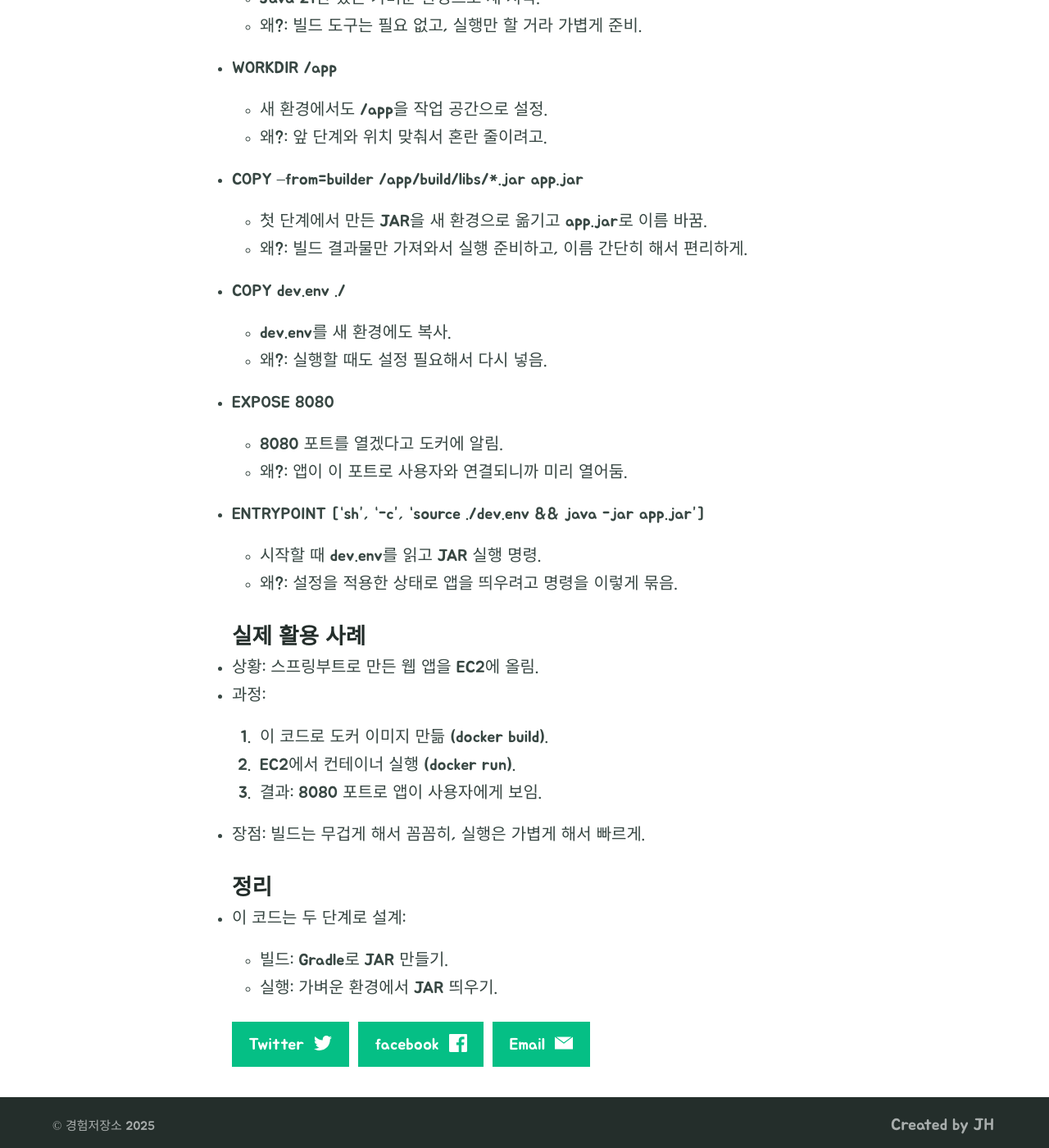
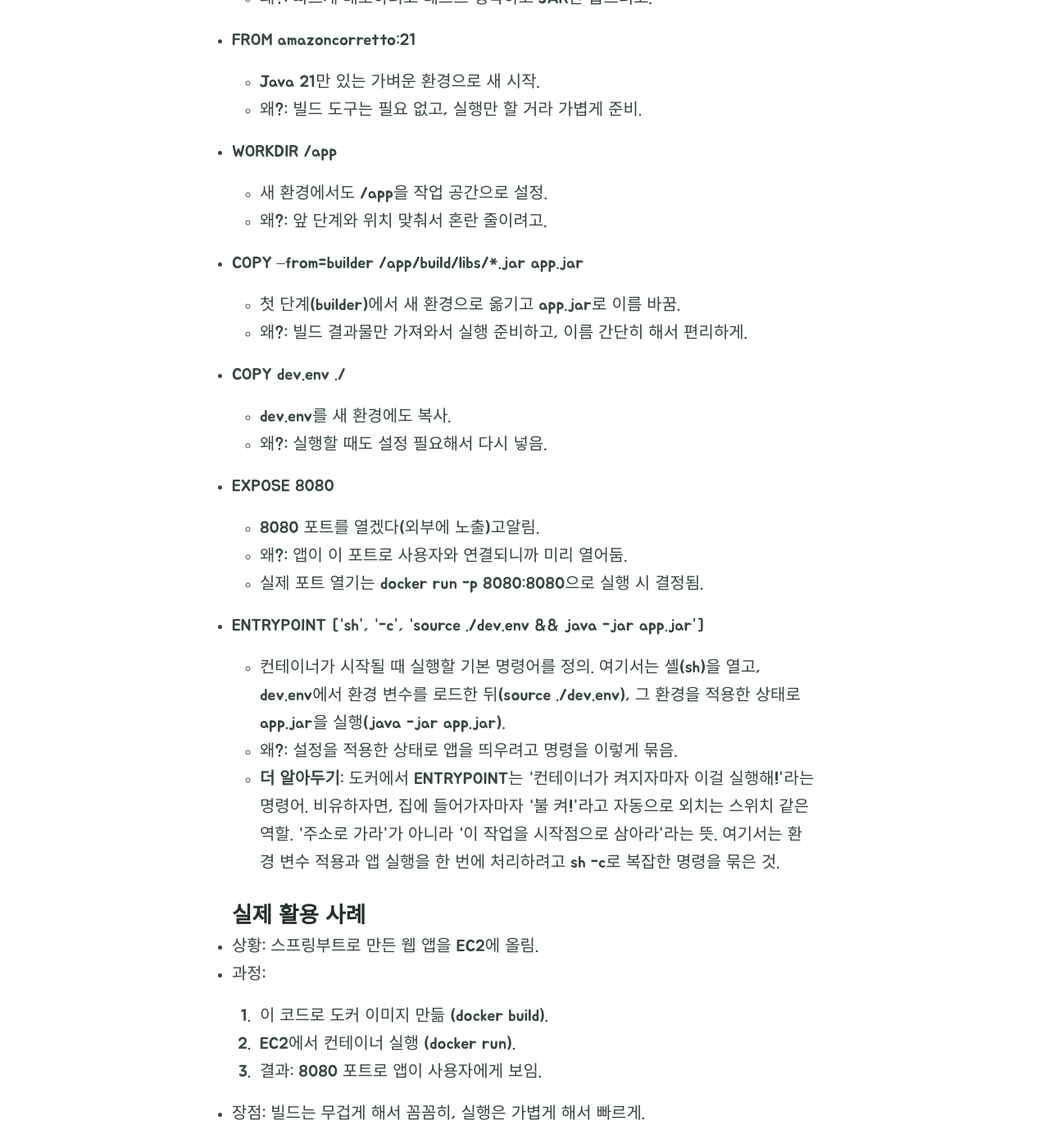
Before and after one commit to tletle7102/tletle7102.github.io, a Jekyll site: the page built from _posts/2025-03-09-cs-76.md, in a window 1280 px wide and 1400 px high, scrolled down 1511 px. Shown: the whole window at 82% size. Built offline with Jekyll 4.4.1, drawn with Linux system fonts in a browser that asks for light colours; some of the changed text lies outside the part shown.

Commit message:
Update 2025-03-09-cs-76.md

```diff
--- a/_posts/2025-03-09-cs-76.md
+++ b/_posts/2025-03-09-cs-76.md
@@ -30,14 +30,14 @@ ENTRYPOINT ["sh", "-c", "source ./dev.env && java -jar app.jar"]
 #### 코드 설명
 - FROM gradle:8.5-jdk21 AS builder
   - Gradle과 Java 21이 있는 환경에서 빌드 시작. "builder"로 이름 붙임.
-  - 왜?: 앱 만들 때 Gradle이 필요하고, 나중에 가벼운 환경으로 넘어가려고 첫 단계로 분리.
+  - 왜?: 앱(jar파일, build시) 만들 때 Gradle이 필요하고, 컨테이너의 기반이 될 "운영체제나 소프트웨어"(이미지)를 지정함.
 
 - WORKDIR /app
-  - 도커 안에서 /app 폴더를 작업 공간으로 정함.
+  - 도커(컨테이너) 안에서 /app 폴더를 작업 공간으로 정함.
   - 왜?: 작업 위치를 미리 정해서 파일 관리 쉽게 하려고.
 
 - COPY . .
-  - 내 컴퓨터의 모든 파일을 /app으로 복사.
+  - 내 컴퓨터의 모든 파일을 /app(컨테이너 안)으로 복사.
   - 왜?: 코드와 설정을 도커로 옮겨서 빌드 시작하려고.
 
 - COPY dev.env ./
@@ -46,6 +46,7 @@ ENTRYPOINT ["sh", "-c", "source ./dev.env && java -jar app.jar"]
 
 - RUN gradle clean build -x test
   - Gradle로 빌드해서 JAR 파일 만듦. 테스트는 건너뜀.
+  - clean은 이전 빌드 파일을 지워서 깔끔하게 시작하고, build는 프로젝트를 빌드해서 JAR 파일을 만들어요. -x test는 테스트 과정을 건너뛰라는 뜻으로, "exclude test"의 약자.
   - 왜?: 빠르게 배포하려고 테스트 생략하고 JAR만 뽑으려고.
 
 - FROM amazoncorretto:21
@@ -57,7 +58,7 @@ ENTRYPOINT ["sh", "-c", "source ./dev.env && java -jar app.jar"]
   - 왜?: 앞 단계와 위치 맞춰서 혼란 줄이려고.
 
 - COPY --from=builder /app/build/libs/*.jar app.jar
-  - 첫 단계에서 만든 JAR을 새 환경으로 옮기고 app.jar로 이름 바꿈.
+  - 첫 단계(builder)에서 새 환경으로 옮기고 app.jar로 이름 바꿈.
   - 왜?: 빌드 결과물만 가져와서 실행 준비하고, 이름 간단히 해서 편리하게.
 
 - COPY dev.env ./
@@ -65,12 +66,14 @@ ENTRYPOINT ["sh", "-c", "source ./dev.env && java -jar app.jar"]
   - 왜?: 실행할 때도 설정 필요해서 다시 넣음.
 
 - EXPOSE 8080
-  - 8080 포트를 열겠다고 도커에 알림.
+  - 8080 포트를 열겠다(외부에 노출)고알림.
   - 왜?: 앱이 이 포트로 사용자와 연결되니까 미리 열어둠.
+  - 실제 포트 열기는 docker run -p 8080:8080으로 실행 시 결정됨.
 
 - ENTRYPOINT ["sh", "-c", "source ./dev.env && java -jar app.jar"]
-  - 시작할 때 dev.env를 읽고 JAR 실행 명령.
+  - 컨테이너가 시작될 때 실행할 기본 명령어를 정의. 여기서는 셸(sh)을 열고, dev.env에서 환경 변수를 로드한 뒤(source ./dev.env), 그 환경을 적용한 상태로 app.jar을 실행(java -jar app.jar).
   - 왜?: 설정을 적용한 상태로 앱을 띄우려고 명령을 이렇게 묶음.
+  - **더 알아두기**: 도커에서 ENTRYPOINT는 "컨테이너가 켜지자마자 이걸 실행해!"라는 명령어. 비유하자면, 집에 들어가자마자 "불 켜!"라고 자동으로 외치는 스위치 같은 역할. "주소로 가라"가 아니라 "이 작업을 시작점으로 삼아라"라는 뜻. 여기서는 환경 변수 적용과 앱 실행을 한 번에 처리하려고 sh -c로 복잡한 명령을 묶은 것.
 
 #### 실제 활용 사례
 - 상황: 스프링부트로 만든 웹 앱을 EC2에 올림.
```
